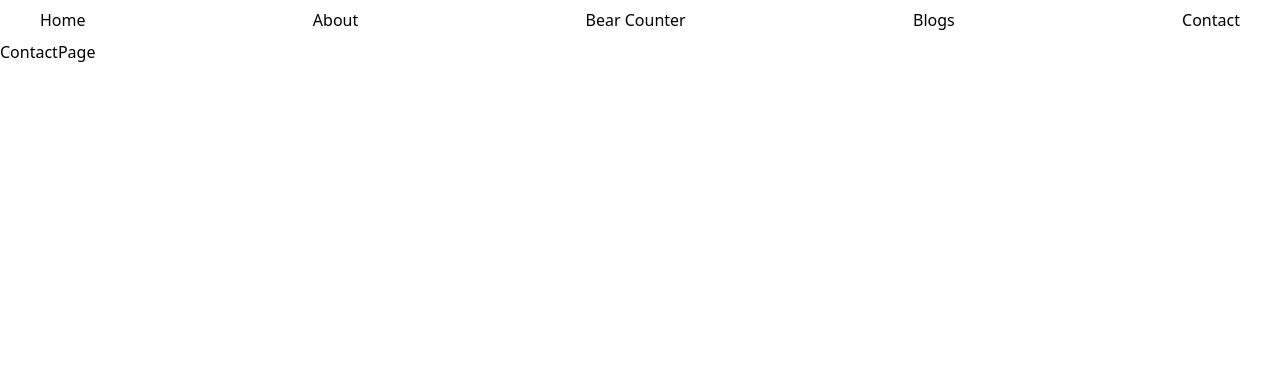
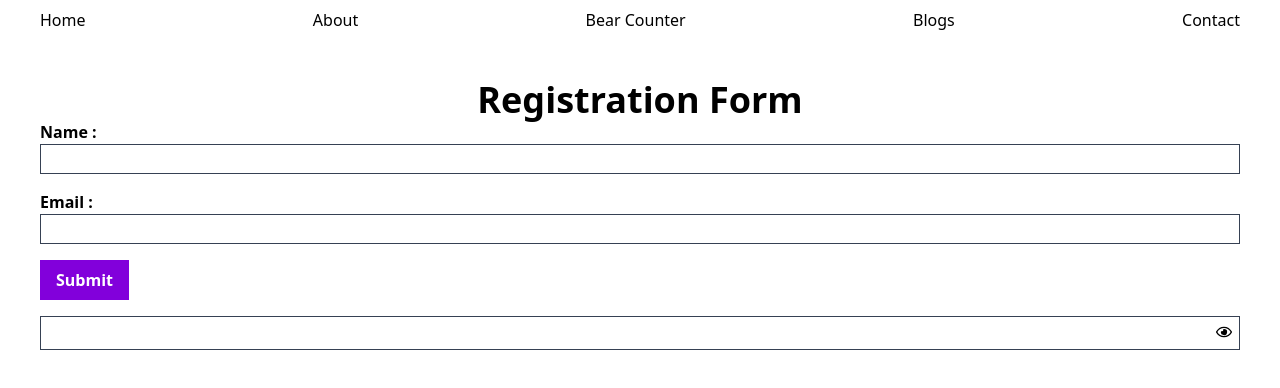
Before and after one commit to bigyan-sapkota/react-intermediate, a React (Vite) app: page /contact in a window 1280 px wide. Shown: the top 388 px of the page. Built offline with nearby package versions, Linux system fonts and the light colour scheme.

Commit message:
add contact form

```diff
--- a/package.json
+++ b/package.json
@@ -13,8 +13,10 @@
     "@tailwindcss/vite": "^4.1.11",
     "react": "^19.1.1",
     "react-dom": "^19.1.1",
+    "react-icons": "^5.5.0",
     "react-router": "^7.8.0",
-    "tailwindcss": "^4.1.11"
+    "tailwindcss": "^4.1.11",
+    "zustand": "^5.0.7"
   },
   "devDependencies": {
     "@eslint/js": "^9.33.0",
--- /dev/null
+++ b/src/components/contact/contact-form.jsx
@@ -0,0 +1,48 @@
+import { FaRegEye, FaRegEyeSlash } from "react-icons/fa";
+import React, { useState } from "react";
+
+export default function ContactForm() {
+  const [isPasswordVisible, setIsPasswordVisible] = useState(false);
+
+  const togglePasswordVisibility = () => {
+    setIsPasswordVisible(!isPasswordVisible);
+  };
+  return (
+    <div>
+      <h1 className="text-4xl font-bold text-center mt-10">
+        Registration Form
+      </h1>
+
+      <form className="px-10 space-y-4">
+        <Input labelName="name" inputType="text" />
+        <Input labelName="email" inputType="email" />
+        <button className="px-4 py-2 bg-purple-700 text-white font-semibold">
+          Submit
+        </button>
+
+        <div className="relative">
+          <input
+            type={isPasswordVisible ? "text" : "password"}
+            className="border-gray-700 border w-full py-1"
+          />
+          <button
+            type="button"
+            className="absolute top-2 right-2 cursor-pointer"
+            onClick={togglePasswordVisibility}
+          >
+            {isPasswordVisible ? <FaRegEyeSlash /> : <FaRegEye />}
+          </button>
+        </div>
+      </form>
+    </div>
+  );
+}
+
+const Input = ({ labelName, inputType }) => {
+  return (
+    <div className="flex flex-col">
+      <label className="font-semibold capitalize">{labelName} : </label>
+      <input type={inputType} className="border border-gray-700 p-1 text-sm" />
+    </div>
+  );
+};
--- /dev/null
+++ b/src/hooks/use-count-store.js
@@ -0,0 +1,9 @@
+import { create } from "zustand";
+
+const useCountStore = create((set) => ({
+  count: 0,
+  increaseCount: () => set((state) => ({ count: state.count + 1 })),
+  decreaseCount: () => set((state) => ({ count: state.count - 1 })),
+}));
+
+export default useCountStore;
--- a/src/pages/bear-counter-page.jsx
+++ b/src/pages/bear-counter-page.jsx
@@ -1,3 +1,24 @@
+import useCountStore from "../hooks/use-count-store";
+
 export default function BearCounterPage() {
-  return <div>BearCounter</div>;
+  const { count, increaseCount, decreaseCount } = useCountStore();
+
+  return (
+    <div className="flex justify-center gap-10 mt-10">
+      <button
+        onClick={increaseCount}
+        className="text-3xl bg-blue-700 size-10 rounded-full text-white cursor-pointer"
+      >
+        +
+      </button>
+      <p className="text-4xl w-10 text-center">{count}</p>
+
+      <button
+        onClick={decreaseCount}
+        className="text-3xl bg-blue-700 size-10 rounded-full text-white cursor-pointer"
+      >
+        -
+      </button>
+    </div>
+  );
 }
--- a/src/pages/contact-page.jsx
+++ b/src/pages/contact-page.jsx
@@ -1,3 +1,9 @@
+import ContactForm from "../components/contact/contact-form";
+
 export default function ContactPage() {
-  return <div>ContactPage</div>;
+  return (
+    <div>
+      <ContactForm />
+    </div>
+  );
 }
--- a/src/pages/home-page.jsx
+++ b/src/pages/home-page.jsx
@@ -1,3 +1,6 @@
+import useCountStore from "../hooks/use-count-store";
+
 export default function HomePage() {
-  return <div>HomePage</div>;
+  const { count } = useCountStore();
+  return <div>The current value of count is : {count}</div>;
 }
```
Also changed, not shown: 1 other file (tests, documents, lock files or other folders).
